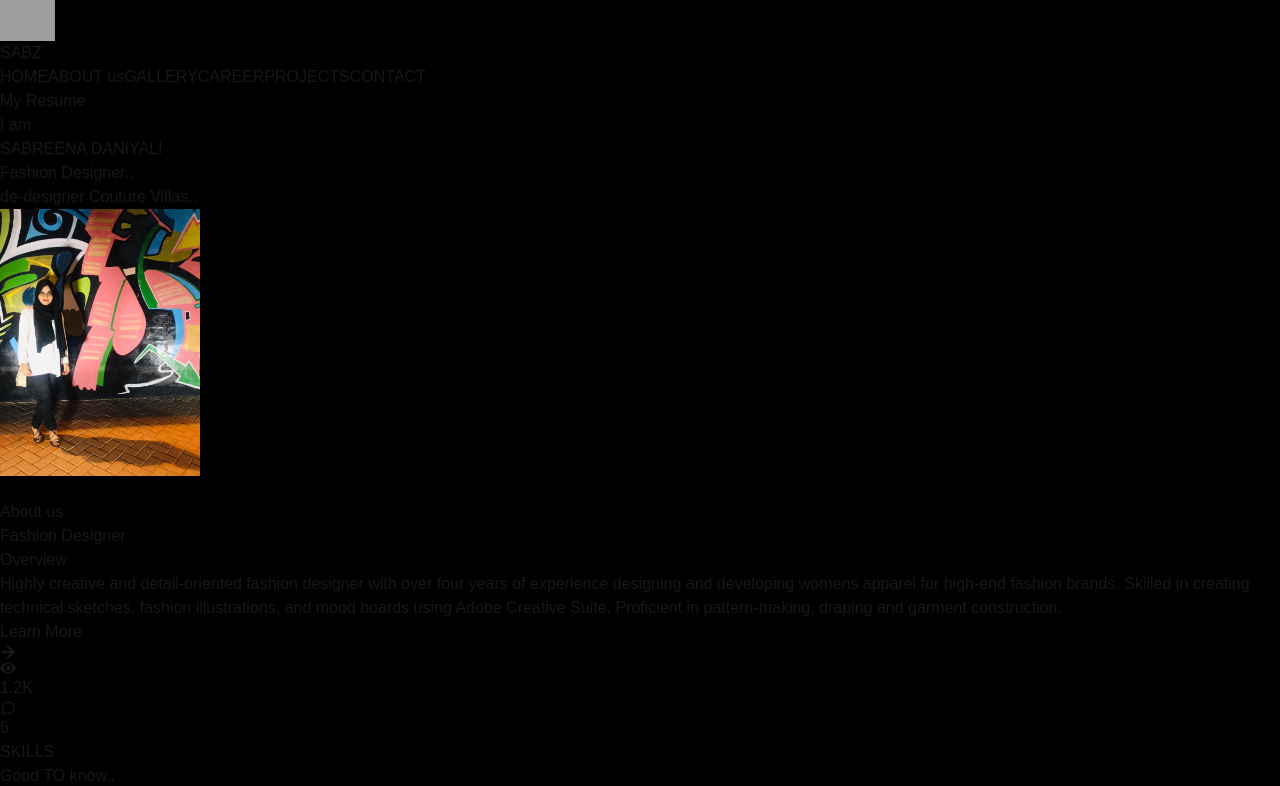
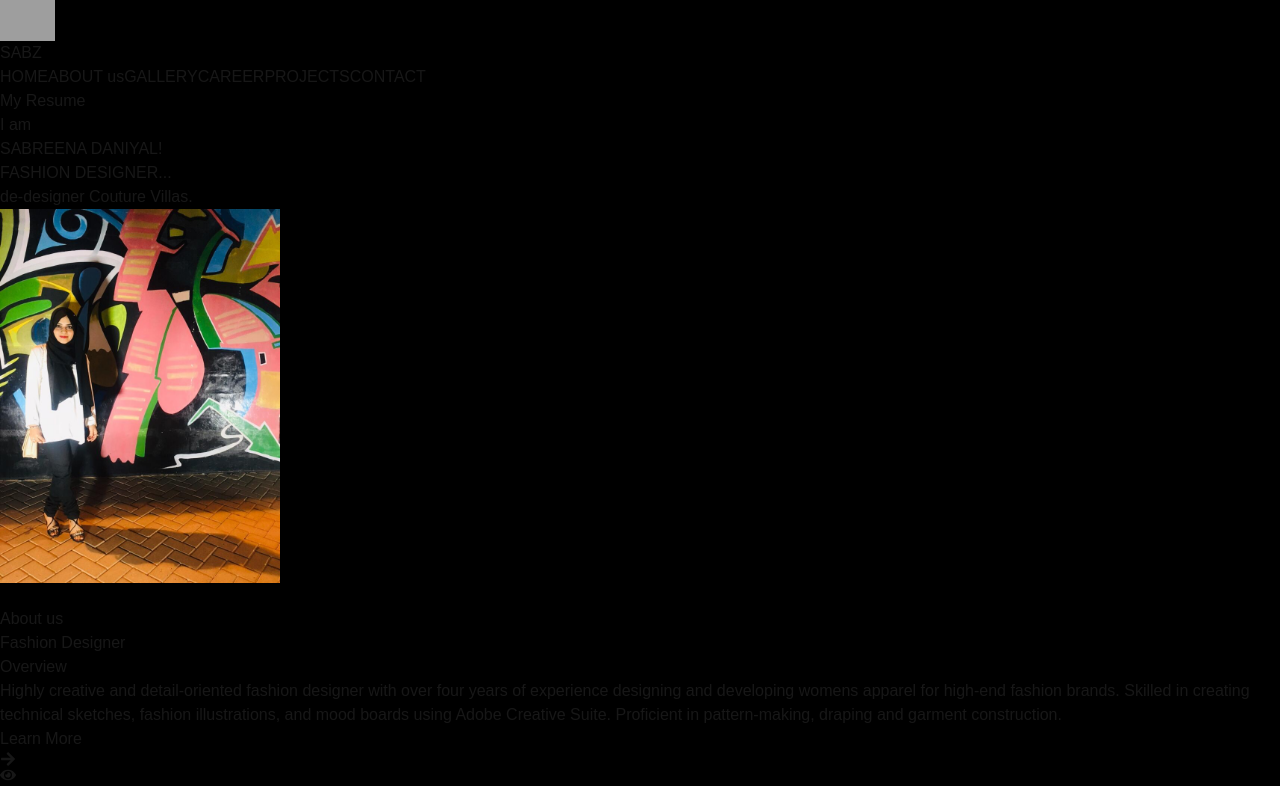
Before and after one commit to sabreenadaniyal/Milestone-02-Personal-Portfolio, a Next.js app: page / in a window 1280 px wide. Shown: the top 786 px of the page. Built offline with nearby package versions, Linux system fonts and the light colour scheme; grey boxes are pictures that could not be loaded.

Commit message:
Update Hero.tsx

```diff
--- a/src/Components/Hero.tsx
+++ b/src/Components/Hero.tsx
@@ -16,29 +16,36 @@ export default function Hero() {
     });
     AOS.refresh();
   }, []);
-
   return (
     <div>
-      <section className="text-gray-600 body-font">
-        <div className="container mx-full lg:flex lg:flex-row px-5 py-24 md:flex-row flex-col items-center">
-          <div className="lg:flex-grow md:w-1/2 lg:pr-24 lg:flex lg:flex-row md:pr-16 flex flex-col md:items-start md:text-left mb-16 md:mb-0 items-center text-center">
-            <h1 className="title-font sm:text-4xl text-3xl mb-4 font-medium text-slate-300 md:ml-14 text-center">I am </h1>
+      <section className="text-gray-600 body-font mx-16 rounded-xl">
+        <div className="container mx-auto flex px-15 py-10 md:flex-row flex-col items-center">
+
+          <div className="lg:flex-grow md:w-1/2 lg:pl-24 md:pl-16 flex flex-col md:items-start md:text-left items-center
+        text-center">
+            <h1 className="title-font sm:text-4xl text-3xl mb-4 -mt-10 font-medium text-gray-400">I am</h1>
 
             <div data-aos="zoom-in-right">
-            <h1 className="hidden text-4xl font-bold font-serif text-purple-950">SABREENA DANIYAL!</h1>
+            <h1 className="text-3xl text-blue-700 font-bold">SABREENA DANIYAL!</h1>
             </div>
 
-            <p className="mb-0 leading-relaxed text-slate-800 text-3xl ml-[8%]">Fashion Designer..</p>
-            <p className="mb-8 leading-relaxed text-slate-300 text-sm ml-[8%]">de-designer Couture Villas..</p>
+            <p className="mb-0 mr-14 leading-relaxed text-purple-800">
+            FASHION DESIGNER...
+            </p>
+            <p className="mb-8 mr-14 leading-relaxed text-gray-400">
+            de-designer Couture Villas.
+            </p>
+          </div>
 
-          </div>
-          <div className="lg:max-w-lg md:w-1/2 w-5/6">
-            <Image className="rounded-3xl object-contain object-center" src="/images/IMG-2024.jpg" alt="hero"
-              width={200}
-              height={100}
+          <div className=" lg:max-w-lg lg:w-full md:w-1/2w-5/6 mb-10 md:mb-0">
+            <Image className="rounded-2xl mx-auto" src="/images/IMG-2024.jpg" alt="profile"
+            width={280}
+            height={40}
             />
           </div>
+
         </div>
+
       </section> <br />
     </div>
   )
```
